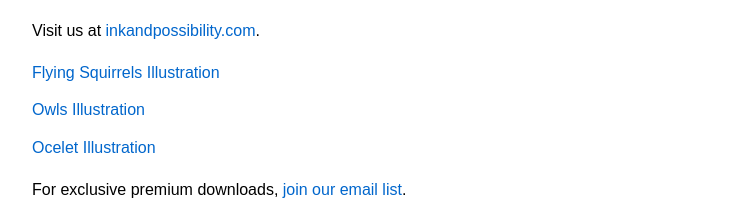
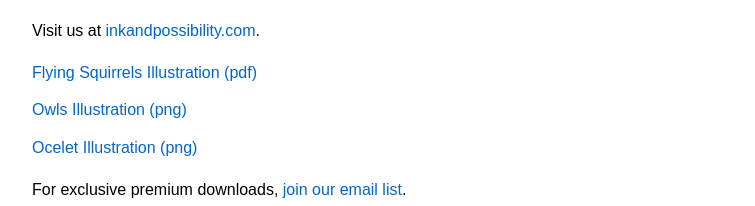
Before and after one commit to barryboone/free-downloads-site, a plain HTML site: page index.html in a window 1280 px wide. Shown: the part 163-369 px from the top of the page, without its empty margins (258-1013 px from the left). Drawn offline with Linux system fonts and the light colour scheme.

Commit message:
Testing as pdf

```diff
--- a/index.html
+++ b/index.html
@@ -18,9 +18,9 @@
   <p>Enjoy these vintage natural science illustrations and guides to our Literary Field Guides — free for personal use.</p>
   <p>Visit us at <a href="https://inkandpossibility.com">inkandpossibility.com</a>.</p>
   <ul>
-    <li><a href="files/flying-squirrels.png" target="_blank">Flying Squirrels Illustration</a></li>
-    <li><a href="files/ocelets.png" target="_blank">Owls Illustration</a></li>
-    <li><a href="files/owls.png" target="_blank">Ocelet Illustration</a></li>
+    <li><a href="files/flying-squirrels.pdf" target="_blank">Flying Squirrels Illustration (pdf)</a></li>
+    <li><a href="files/ocelets.png" target="_blank">Owls Illustration (png)</a></li>
+    <li><a href="files/owls.png" target="_blank">Ocelet Illustration (png)</a></li>
     <!-- Add more links for your 8 PDFs -->
   </ul>
   <p>For exclusive premium downloads, <a href="https://your-mailerlite-signup-link.com">join our email list</a>.</p>
```
Also changed, not shown: 2 other files.
